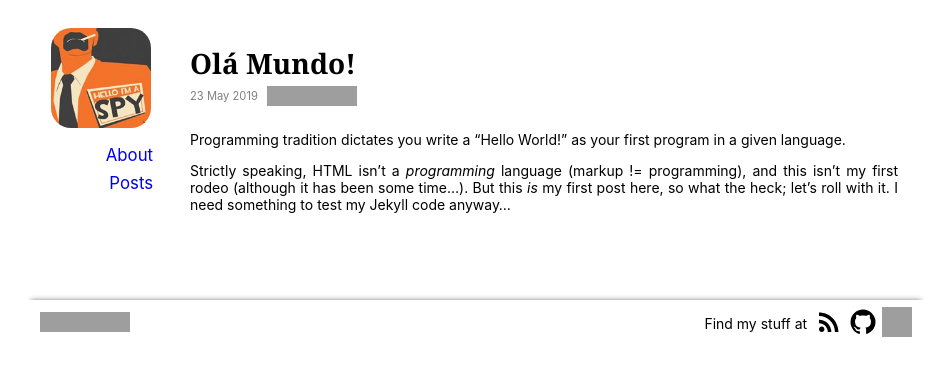
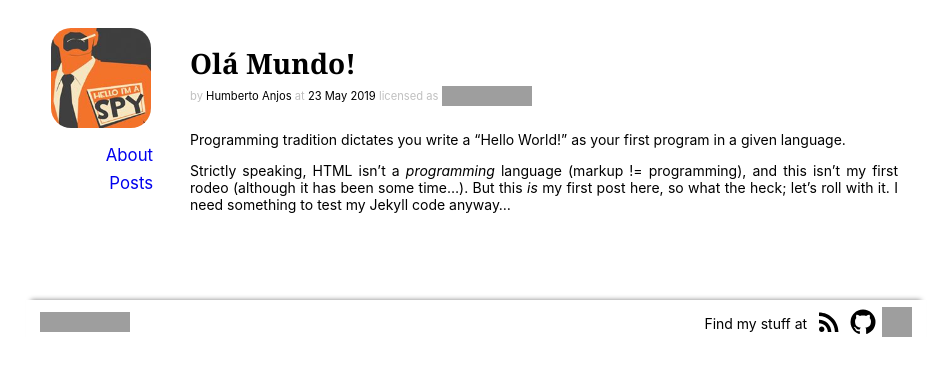
Before and after one commit to hanjos/hanjos.github.io, a Jekyll site: the page built from _posts/2019-05-23-ola-mundo.md, in a window 1280 px wide, cut to the strip 0-376 px from the top of the page. Shown: the whole strip, without its empty margins (164-1115 px from the left). Built offline with Jekyll 4.4.1, drawn with Linux system fonts in a browser that asks for light colours; grey boxes are pictures that could not be loaded.

Commit message:
Ajustes na postagem.

```diff
--- a/_layouts/post.html
+++ b/_layouts/post.html
@@ -8,10 +8,14 @@ layout: default
     	<p class='subtitle'>{{ page.subtitle }}</p>
     {% endif %}
     <div class='meta'>
-  		<time datetime="{{ page.date | date_to_xmlschema }}">{{ page.date | date: "%d %b %Y" }}</time>
+      {% if page.author %}
+        <span class='separator'>by&nbsp;</span><span>{{ page.author }}&nbsp;</span>
+      {% endif %}
+  		<span class='separator'>at&nbsp;</span><span><time datetime="{{ page.date | date_to_xmlschema }}">{{ page.date | date: "%d %b %Y" }}</time>
+      </span>
   		{% for license in site.data.licenses %}
   	    {% if license.id == page.license %}
-  	      <span>&nbsp;&nbsp;&nbsp;</span>
+  	      <span class='separator'>&nbsp;licensed as&nbsp;</span>
   	      <a rel="license" href="{{ license.link }}">
   	        <img alt="{{ license.name }}" style="border-width:0" src="{{ license.image_small }}" />
   	      </a>
@@ -19,7 +23,7 @@ layout: default
   	    {% endif %}
   	  {% endfor %}
   	  {% if page.tags.size > 0 %}
-  	    <span>&nbsp;&nbsp;&nbsp;{{ page.tags | array_to_sentence_string }}</span>
+  	    <span class='separator'>&nbsp;tagged as&nbsp;</span><span>{{ page.tags | array_to_sentence_string }}</span>
   	  {% endif %}
   	</div>
   </header>
--- a/_sass/_post.scss
+++ b/_sass/_post.scss
@@ -25,13 +25,16 @@ article {
   }
 
   .meta {
-    color: gray;
     font-size: 0.8em;
 
     display: flex;
     flex-flow: row wrap;
     justify-content: flex-start;
     align-items: center;
+
+    .separator {
+      color: #c0c0c0;
+    }
   }
 
   aside {
```
Also changed, not shown: 7 other files.
